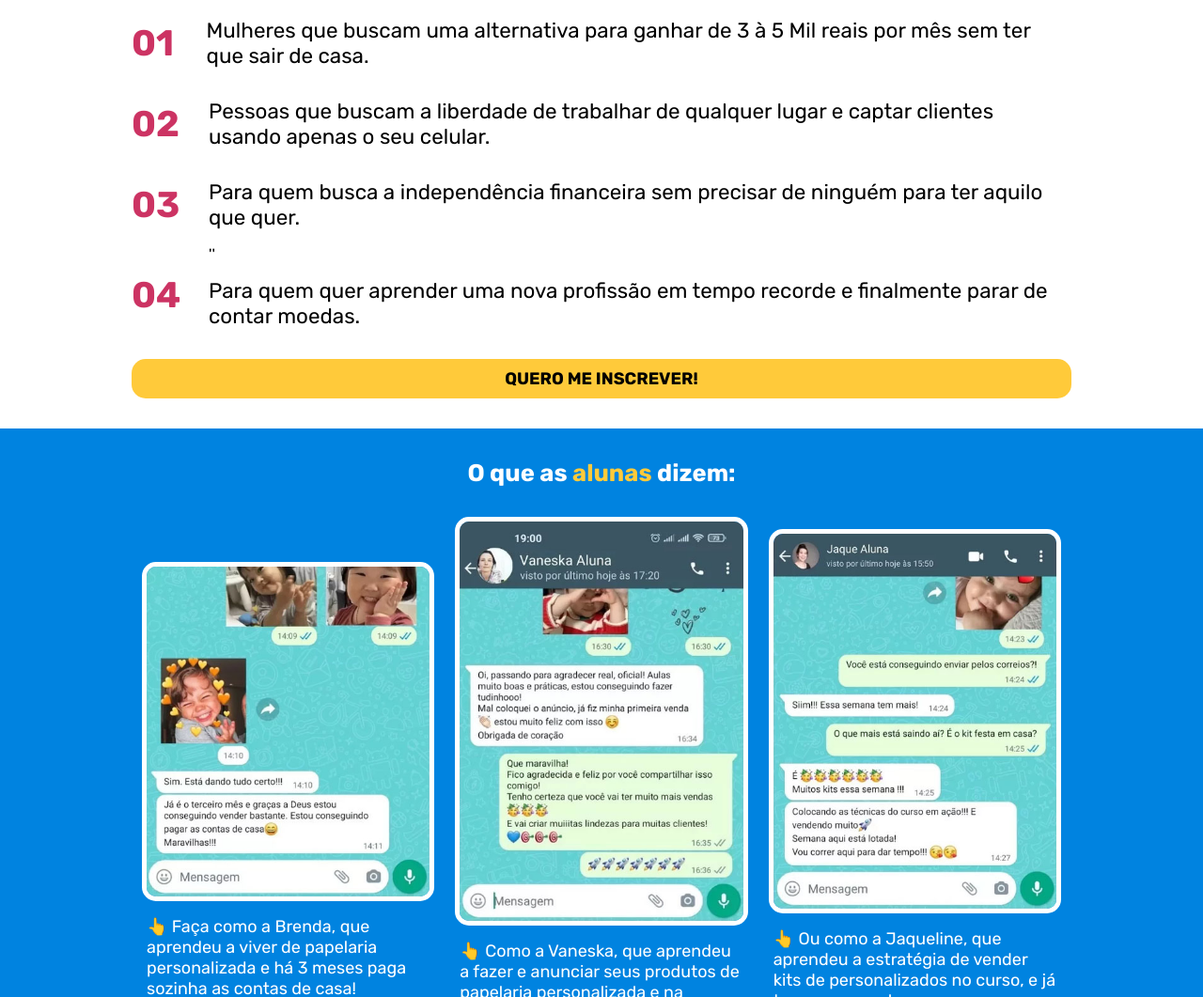
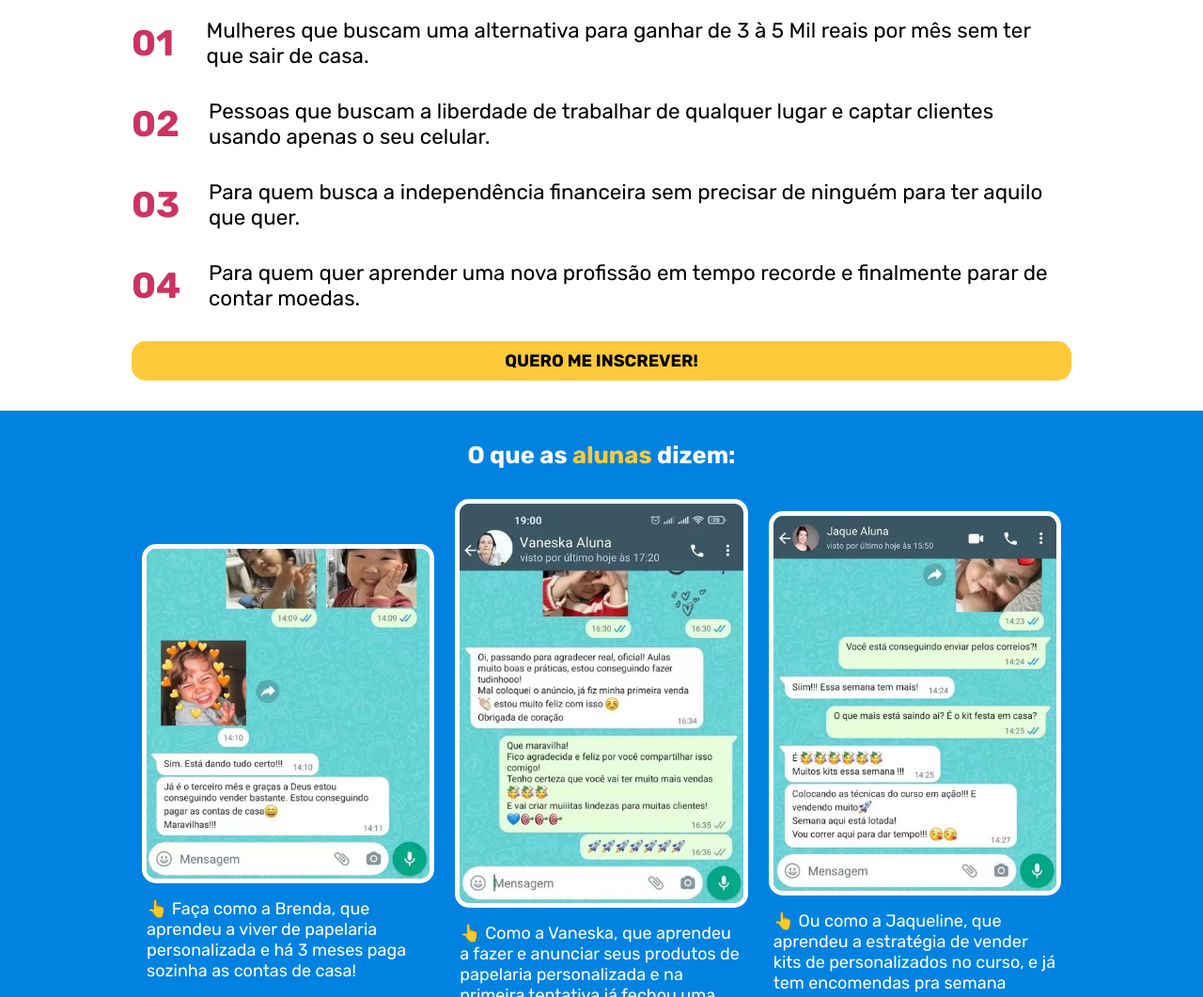
Before and after one commit to eliaszin/Arte-Papel-Tesoura, a plain HTML site: page index.html in a window 1280 px wide. Shown: the part 6328-7389 px from the top of the page at 94% size. Drawn offline with Linux system fonts and the light colour scheme.

Commit message:
Update index.html

```diff
--- a/index.html
+++ b/index.html
@@ -201,11 +201,11 @@
                         <h4>Para quem busca a independência financeira sem precisar de ninguém para ter aquilo que quer.</h4>
                     </div>
                 </div>
-                                <div class="row3">
+                <div class="row3">
                     <div class="row3number">
                         <h3>04</h3>
                     </div>
-                    <div class="row3text">''
+                    <div class="row3text">
                         <h4>Para quem quer aprender uma nova profissão em tempo recorde e finalmente parar de contar moedas.</h4>
                     </div>
                 </div>
```
